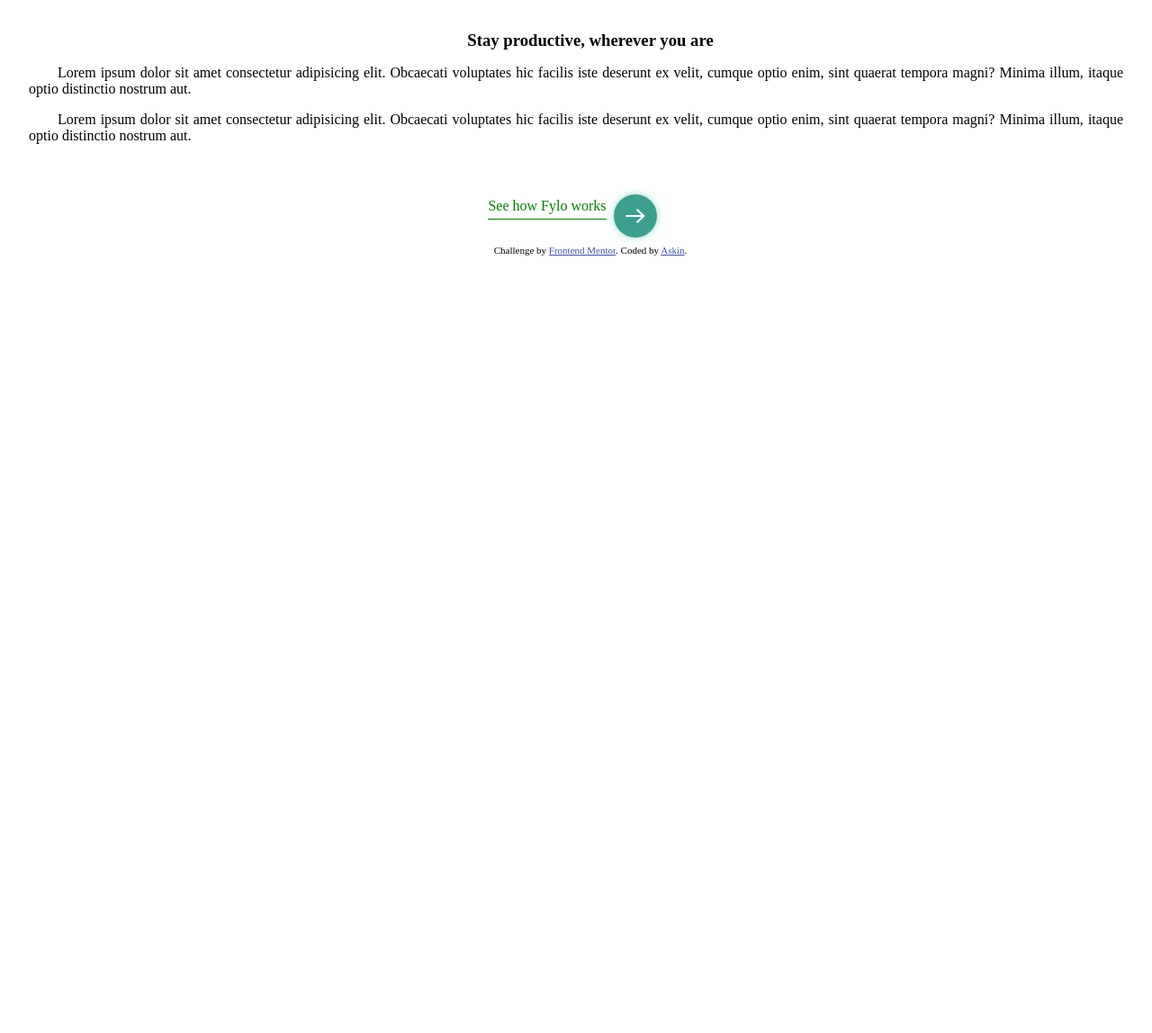
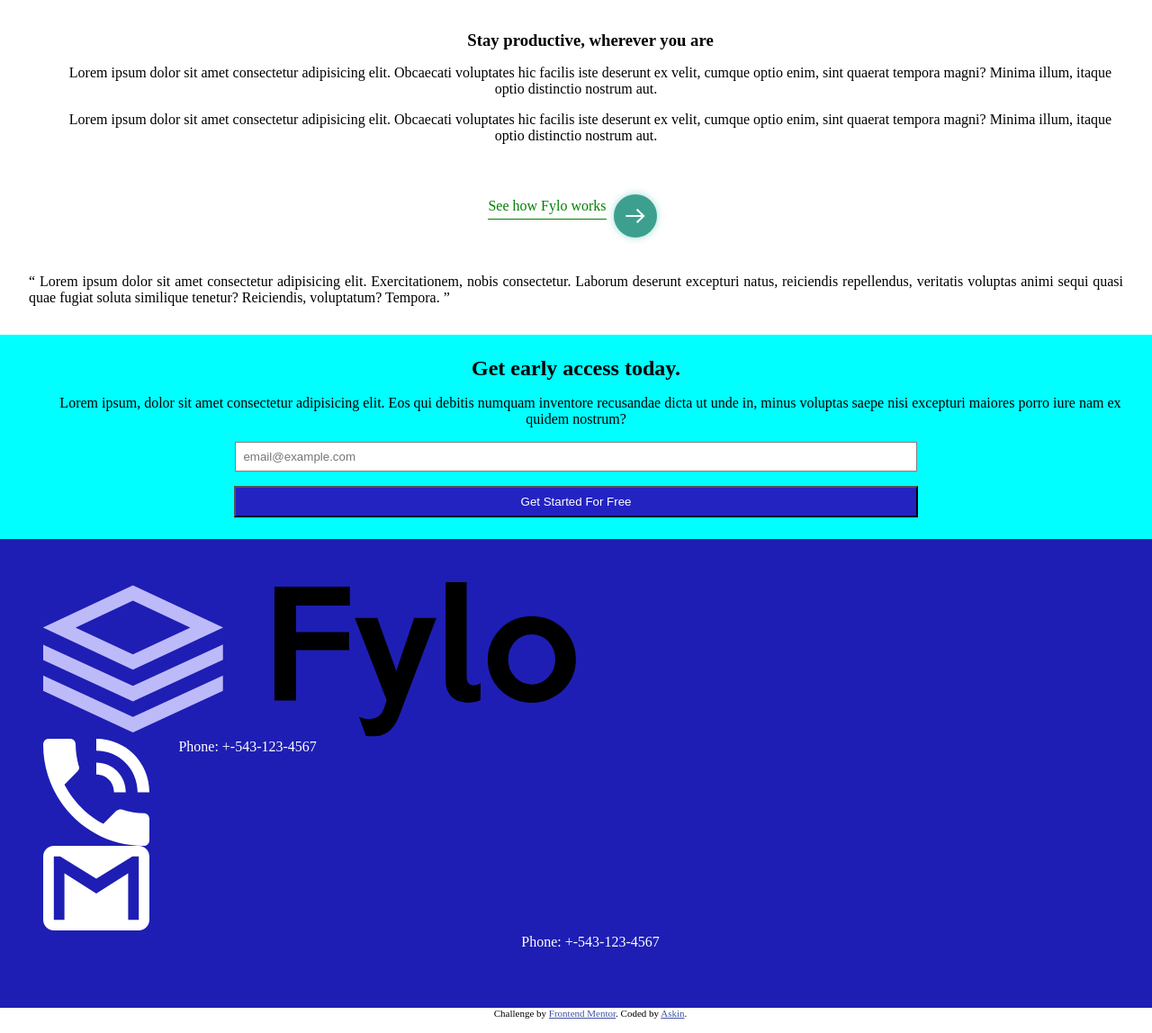
Before and after one commit to askinekincihf/Fylo-landing-page, a plain HTML site: page index.html in a window 1280 px wide. Shown: the part 2158-3306 px from the top of the page at 90% size. Before the commit the page ends 2458 px from the top, so only its background shows below. Drawn offline with Linux system fonts and the light colour scheme.

Commit message:
footer in progress

```diff
--- a/index.html
+++ b/index.html
@@ -89,59 +89,49 @@
           <img class="arrow" src="./images/icon-arrow.svg" alt="arrow" />
         </div>
         <div class="blackquoto">
-          <blockquote></blockquote>
+          <blockquote class="blockquote">
+            Lorem ipsum dolor sit amet consectetur adipisicing elit.
+            Exercitationem, nobis consectetur. Laborum deserunt excepturi natus,
+            reiciendis repellendus, veritatis voluptas animi sequi quasi quae
+            fugiat soluta similique tenetur? Reiciendis, voluptatum? Tempora.
+          </blockquote>
+        </div>
+      </section>
+
+      <section>
+        <div class="section-three-content">
+          <h1>Get early access today.</h1>
+          <p>
+            Lorem ipsum, dolor sit amet consectetur adipisicing elit. Eos qui
+            debitis numquam inventore recusandae dicta ut unde in, minus
+            voluptas saepe nisi excepturi maiores porro iure nam ex quidem
+            nostrum?
+          </p>
+          <input
+            type="email"
+            name="email"
+            id="email"
+            placeholder="email@example.com"
+          />
+          <button class="section-three-content-btn">
+            Get Started For Free
+          </button>
         </div>
       </section>
     </main>
 
-    <!-- Features
-  Team
-  Sign In
-
-  All your files in one secure location, accessible anywhere.
-
-  Fylo stores your most important files in one secure location.
-  Access them wherever you need, share and collaborate with friends,
-  family, and co-workers.
-
-  Get Started
-
-  Stay productive, wherever you are
-
-  Never let location be an issue when accessing your files. Fylo has you
-  covered for all of your file storage needs.
-
-  Securely share files and folders with friends, family and colleagues for
-  live collaboration. No email attachments required!
-
-  See how Fylo works
-
-  Fylo has improved our team productivity by an order of magnitude. Since
-  making the switch our team has become a well-oiled collaboration machine.
-
-  Kyle Burton
-  Founder & CEO, Huddle
-
-  Get early access today
-
-  It only takes a minute to sign up and our free starter tier is extremely generous.
-  If you have any questions, our support team would be happy to help you.
-
-  Get Started For Free
-
-  Phone: +1-543-123-4567
-  example@fylo.com
-
-  About Us
-  Jobs
-  Press
-  Blog
-
-  Contact Us
-  Terms
-  Privacy -->
-
     <footer>
+      <div class="footer-container">
+        <img src="./images/logo.svg" alt="logo" />
+        <div class="footer-phone">
+          <img src="./images/icon-phone.svg" alt="phone" />
+          <p>Phone: +-543-123-4567</p>
+        </div>
+        <div class="footer-mail">
+          <img src="./images/icon-email.svg" alt="mail" />
+          <p>Phone: +-543-123-4567</p>
+        </div>
+      </div>
       <p class="attribution">
         Challenge by
         <a href="https://www.frontendmentor.io?ref=challenge" target="_blank"
--- a/style.css
+++ b/style.css
@@ -152,3 +152,70 @@ text-align: center;
 .section-two-link img {
     width: 5%;
 }
+
+blockquote {
+    padding: 2rem;
+    text-align: justify;
+    /* quotes: "“" "”" "‘" "’"; */
+
+}
+
+blockquote::before {
+    content: open-quote;
+}
+
+blockquote::after {
+    content: close-quote;
+}
+
+/* Section-three */
+
+.section-three-content {
+    display: flex;
+    flex-direction: column;
+    justify-content: space-between;
+    padding: 1.5rem;
+    background-color: aqua;
+}
+
+.section-three-content h1, p, input {
+margin-bottom: 1rem;
+text-align: center;
+}
+
+.section-three-content input, button {
+    width: 60%;
+    align-self: center;
+    padding: 0.5rem;
+}
+
+.section-three-content-btn{
+    background-color: rgb(35, 35, 194);
+    color: #fff;
+    text-align: center;
+    cursor: pointer;
+}
+
+/* Footer */
+
+.footer-container {
+    display: flex;
+    flex-direction: column;
+    padding: 3rem;
+    background-color: rgb(30, 30, 180);
+    color: white;
+}
+
+.footer-container img {
+    width: 50%;
+}
+
+.footer-phone, .footer-email {
+    display: flex;
+    width: 100%;
+
+}
+
+.footer-phone img, .footer-mail img {
+    width: 10%;
+}
```
